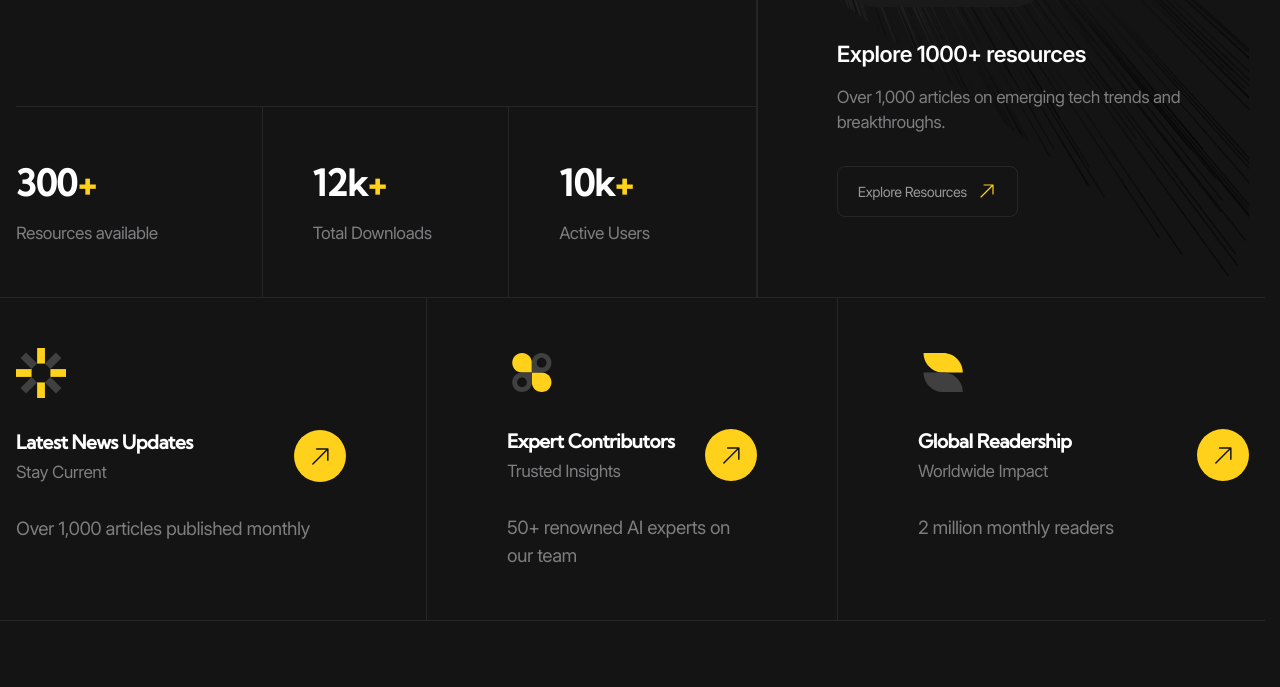
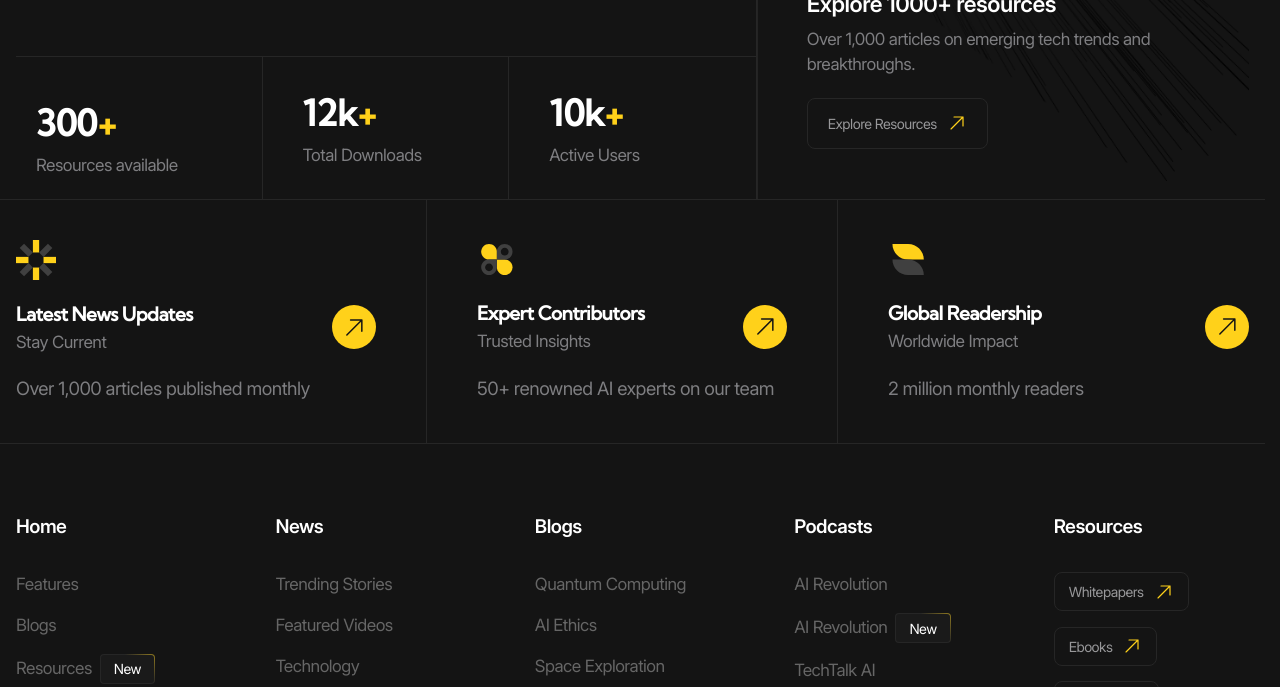
Before and after one commit to Vidiborets0012/future-tech, a website with bundled scripts: page index.html in a window 1280 px wide. Shown: the part 619-1306 px from the top of the page. Built offline with nearby package versions, Linux system fonts and the light colour scheme; files whose address does not match are found by name.

Commit message:
adapt the hero section

```diff
--- a/styles/blocks/_advantages-card.scss
+++ b/styles/blocks/_advantages-card.scss
@@ -3,6 +3,24 @@
 .advantages-card {
   display: grid;
   row-gap: rem(30);
+
+  @include laptop {
+    row-gap: rem(20);
+  }
+
+  @include mobile {
+    row-gap: rem(14);
+  }
+
+  &__image {
+    @include laptop {
+      width: rem(40);
+    }
+
+    @include mobile {
+      width: rem(30);
+    }
+  }
 
   &__link {
     --circleSize: #{rem(52)};
@@ -12,6 +30,17 @@
     display: grid;
     row-gap: rem(4);
     padding-right: calc(var(--circleSize) + var(--circleMarginLeft));
+
+    @include laptop {
+      --circleSize: #{rem(44)};
+      --circleMarginLeft: #{rem(14)};
+
+      row-gap: rem(2);
+    }
+
+    @include mobile {
+      --circleSize: #{rem(40)};
+    }
 
     &::after {
       @include square(var(--circleSize));
--- a/styles/blocks/_hero.scss
+++ b/styles/blocks/_hero.scss
@@ -2,11 +2,13 @@
 
 .hero {
   &__main {
+    @include tablet-above {
       display: grid;
       grid-template-columns: 60% auto;
       grid-template-areas:
         'body resources-preview'
         'metrics resources-preview';
+    }
   }
 
   &__body {
@@ -14,6 +16,17 @@
     padding-top: rem(150);
     padding-right: rem(50);
     padding-bottom: rem(100);
+
+    @include laptop {
+      padding-top: rem(100);
+      padding-right: rem(40);
+    }
+
+    @include tablet {
+      padding-right: 0;
+      padding-top: rem(40);
+      padding-bottom: rem(30);
+    }
   }
 
   &__subtitle {
@@ -25,37 +38,73 @@
 
     &:not(:last-child) {
       margin-bottom: rem(30);
+
+      @include mobile {
+        margin-bottom: rem(14);
+      }
     }
   }
 
   &__title {
     &:not(:last-child) {
       margin-bottom: rem(20);
+
+      @include mobile {
+        margin-bottom: rem(10);
+      }
     }
   }
 
   &__metrics {
     grid-area: metrics;
+
+    @include tablet-above {
       border-top: var(--border);
+    }
+
+    @include tablet {
+      &::before {
+        width: 100vw;
+        right: calc(var(--container-padding-x) * -1);
+      }
+    }
   }
 
   &__resources-preview {
     grid-area: resources-preview;
     padding-left: rem(80);
     padding-bottom: rem(80);
-    border-left: var(--border);
     background-image: url('../../images/resources-preview/bg.png');
     background-repeat: no-repeat;
     background-size: cover;
     background-position: left top;
+
+    @include laptop {
+      padding-left: rem(50);
+      padding-bottom: rem(50);
+    }
+
+    @include tablet-above {
+      border-left: var(--border);
+    }
+
+    @include tablet {
+      width: 100vw;
+      margin-left: calc(var(--container-padding-x) * -1);
+      padding: rem(100) rem(40) rem(40);
+      background-image: url('../../images/resources-preview/bg_tablet.png');
+      background-size: contain;
+    }
   }
 
   &__advantages {
     border-block: var(--border);
 
     &-list {
+      @include tablet-above {
         display: grid;
         grid-template-columns: repeat(3, 1fr);
+      }
     }
 
     &-item {
@@ -63,6 +112,13 @@
 
       padding-block: rem(50);
 
+      @include laptop {
+        --paddingX: #{rem(50)};
+
+        padding-block: rem(40);
+      }
+
+      @include tablet-above {
         &:not(:first-child) {
           padding-left: var(--paddingX);
         }
@@ -72,5 +128,13 @@
           border-right: var(--border);
         }
       }
+      @include tablet {
+        padding-block: rem(30);
+
+        &:not(:last-child) {
+          border-bottom: var(--border);
         }
       }
+    }
+  }
+}
--- a/styles/blocks/_metrics.scss
+++ b/styles/blocks/_metrics.scss
@@ -12,8 +12,18 @@
     row-gap: rem(10);
     padding: rem(50);
 
+    @include laptop {
+      row-gap: rem(2);
+      padding: rem(30) rem(40);
+    }
+
+    @include tablet {
+      row-gap: 0;
+    }
+
     &:first-child {
       padding-left: 0;
+      padding: rem(20);
     }
 
     &:not(:last-child) {
--- a/styles/blocks/_resources-preview.scss
+++ b/styles/blocks/_resources-preview.scss
@@ -7,8 +7,22 @@
   justify-content: flex-end;
   row-gap: rem(30);
 
+  @include laptop {
+    row-gap: rem(20);
+  }
+
   &__body {
     display: grid;
     row-gap: rem(14);
+
+    @include laptop {
+      row-gap: rem(6);
+    }
+  }
+
+  &__button {
+    @include mobile-s {
+      width: 100%;
+    }
   }
 }
--- a/styles/blocks/_team.scss
+++ b/styles/blocks/_team.scss
@@ -8,12 +8,26 @@
   background-color: var(--color-dark-10);
   border-radius: rem(100);
 
+  @include laptop {
+    --personImageSize: #{rem(60)};
+
+    padding: rem(8);
+  }
+
+  @include tablet {
+    --personImageSize: #{rem(40)};
+  }
+
   &__person {
     width: var(--personImageSize);
     background-color: var(--color-dark-15);
     border-radius: 50%;
     border: rem(2) solid var(--color-dark-40);
 
+    @include laptop {
+      border-width: rem(1);
+    }
+
     &:not(:first-child) {
       margin-left: calc(var(--personImageSize) / 4 * -1);
     }
```
Also changed, not shown: images/resources-preview/bg_tablet.png (added), styles/main.css, 1 other file. Lines whose indentation alone changed are shown as unchanged.
